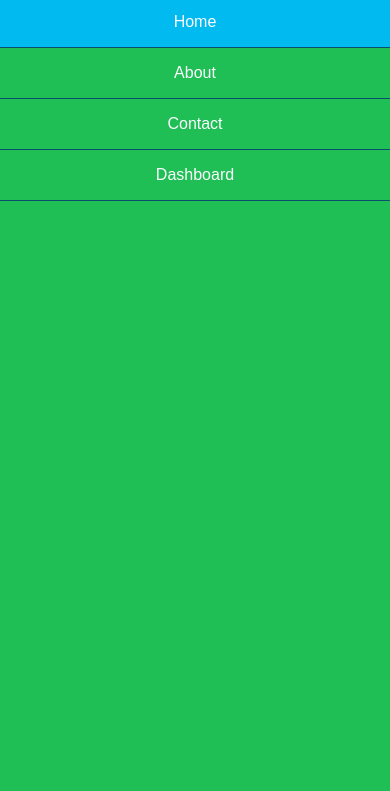
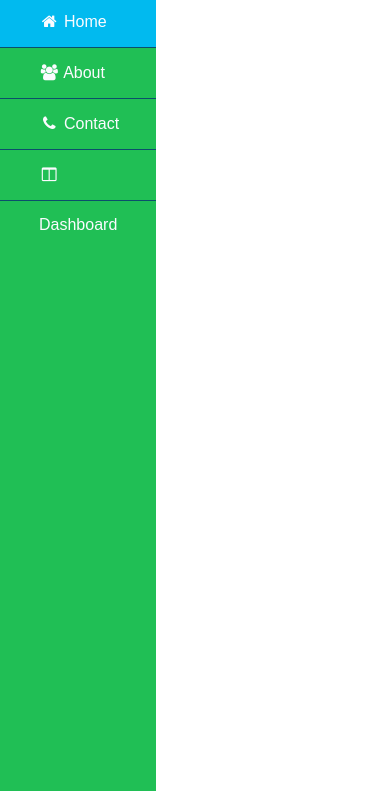
Before and after one commit to JustGinger888/Assessment---DROID, a plain HTML site: page index.html in a window 390 px wide. Both pictures are taken after a click on the element 339 px from the left and 25 px from the top of the page. Shown: the part 53-844 px from the top of the page. Drawn offline with nearby package versions, Linux system fonts and the light colour scheme.

Commit message:
navbar final

```diff
--- a/assets/CSS/mainStyle.css
+++ b/assets/CSS/mainStyle.css
@@ -89,12 +89,15 @@ body {
     left: -100%;
     transition: 0.5s;
   }
-  .topNav nav.active {
-    left: 0;
+  .topNav nav.active{
+    left: -60%;
+  }
+  .topNav nav.active ul li a {
+    padding-left: 70%;
   }
   .topNav nav ul {
     display: block;
-    text-align: center;
+    text-align: left;
   }
   .topNav nav ul li a {
     border-bottom: 1px solid var(--darkBlue);
--- a/assets/SCRIPT/script.js
+++ b/assets/SCRIPT/script.js
@@ -1,9 +1,7 @@
-/* Toggle between adding and removing the "responsive" class to topnav when the user clicks on the icon */
-function navigationResize() {
-    var x = document.getElementById("myTopnav");
-    if (x.className === "topnav") {
-      x.className += " responsive";
-    } else {
-      x.className = "topnav";
-    }
-  }
+toggleNav = () => {
+    //$(document).ready(function(){
+        $('.menuToggle').click(function(){
+            $('nav').toggleClass('active')
+        })
+    //})
+}
--- a/index.html
+++ b/index.html
@@ -5,7 +5,7 @@
     <meta name="viewport" content="width=device-width, initial-scale=1.0">
     <title>Home Page | DROID Property Management</title>
 
-    <link rel="stylesheet" href="https://cdnjs.cloudflare.com/ajax/libs/font-awesome/4.7.0/css/font-awesome.min.css">
+    <link href="https://stackpath.bootstrapcdn.com/font-awesome/4.7.0/css/font-awesome.min.css" rel="stylesheet">
     <link rel="stylesheet" href="assets/CSS/mainStyle.css">
     <script src="assets/SCRIPT/script.js"></script>
 </head>
@@ -14,10 +14,30 @@
         <div class="logo">LOGO</div>
         <nav>
             <ul>
-                <li><a href="#" class="active">Home</a></li>
-                <li><a href="#">About</a></li>
-                <li><a href="#">Contact</a></li>
-                <li><a href="#">Dashboard</a></li>
+                <li>
+                    <a href="#" class="active">
+                        <i class="fa fa-home fa-fw"></i>
+                         Home
+                    </a>
+                </li>
+                <li>
+                    <a href="#">
+                        <i class="fa fa-users fa-fw"></i>
+                        About
+                    </a>
+                </li>
+                <li>
+                    <a href="#">
+                        <i class="fa fa-phone fa-fw"></i>
+                        Contact
+                    </a>
+                </li>
+                <li>
+                    <a href="#">
+                        <i class="fa fa-columns fa-fw"></i>
+                        Dashboard
+                    </a>
+                </li>
             </ul>
         </nav>
         <div class="menuToggle"><i class="fa fa-bars" aria-hidden="true"></i></div>
@@ -25,15 +45,8 @@
     <!-- topNav -->
 
     <!-- script-->
-    <script
-  src="https://code.jquery.com/jquery-3.4.1.js"></script>
-    <script>
-        $(document).ready(function(){
-            $('.menuToggle').click(function(){
-                $('nav').toggleClass('active')
-            })
-        })
-    </script>
+    <script src="https://code.jquery.com/jquery-3.4.1.js"></script>
+    <script>$(document).ready(toggleNav)</script>
     <!-- script -->
 </body>
 </html>
```
